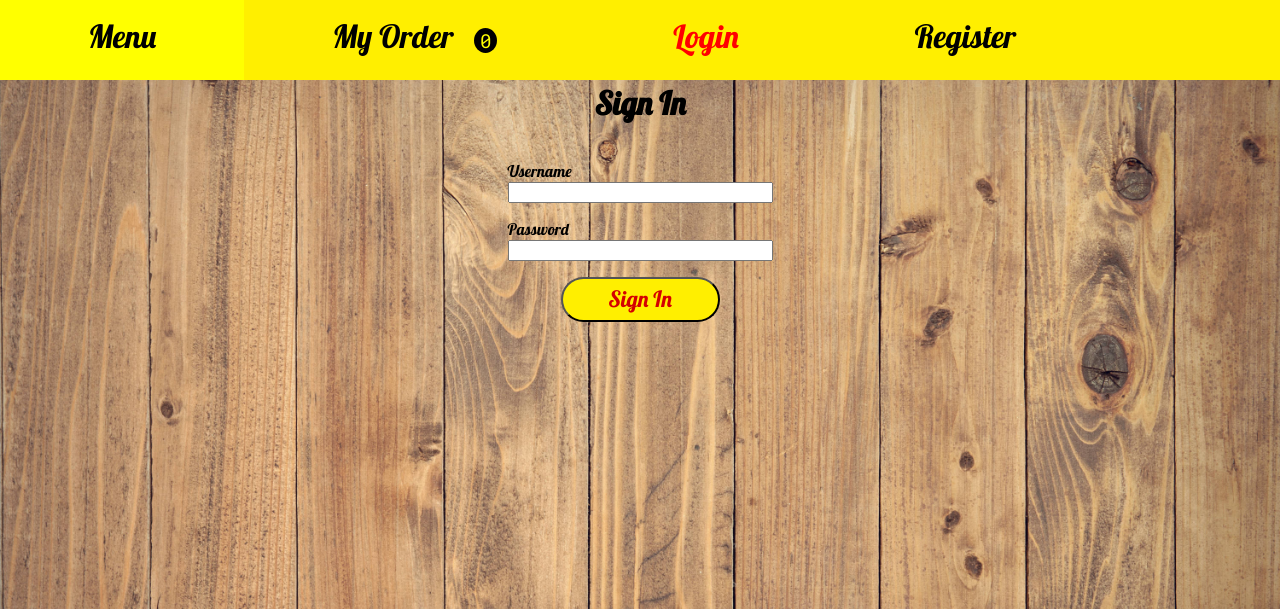
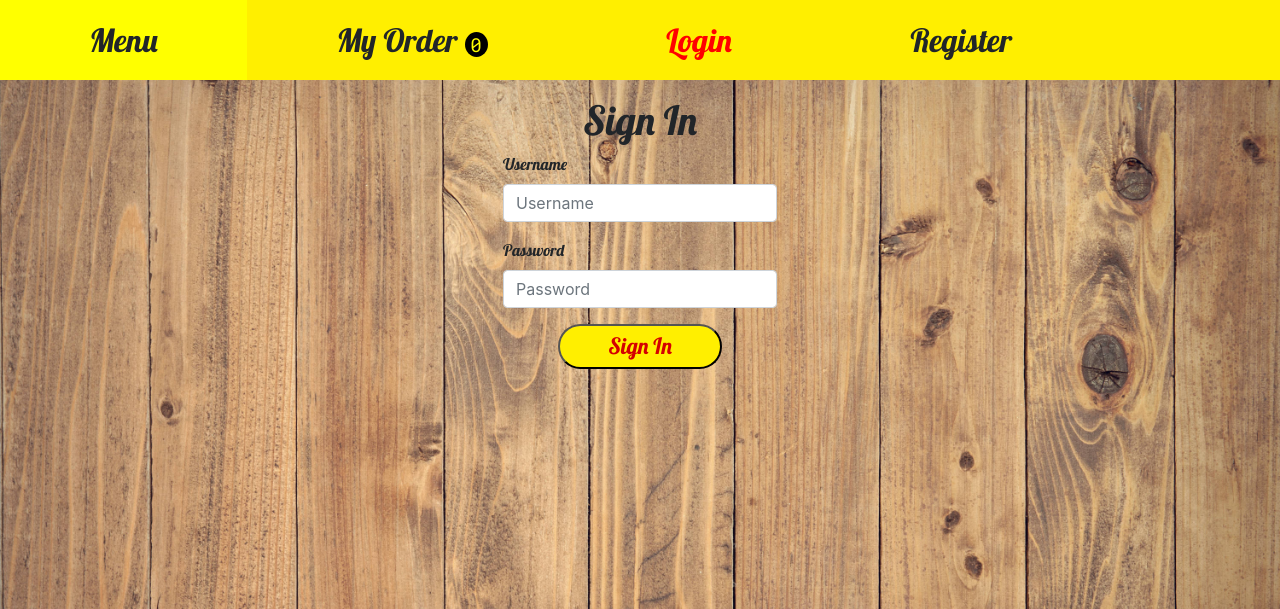
Before and after one commit to BBland1999/restauraunt, a Flask app: page /login in a window 1280 px wide. Shown: the top 609 px of the page. Run offline with Flask 2, Linux system fonts and the light colour scheme; some libraries are stand-ins or nearby versions.

Commit message:
Added BootStrap and mad the login page a BootStrap form

```diff
--- a/app/templates/base.html
+++ b/app/templates/base.html
@@ -8,9 +8,11 @@
     <link href="https://fonts.googleapis.com/css?family=Lobster" rel="stylesheet">
 
     <link href="https://fonts.googleapis.com/css?family=Roboto+Mono" rel="stylesheet">
+    <link href="https://stackpath.bootstrapcdn.com/bootstrap/4.3.1/css/bootstrap.min.css" rel="stylesheet" integrity="sha384-ggOyR0iXCbMQv3Xipma34MD+dH/1fQ784/j6cY/iJTQUOhcWr7x9JvoRxT2MZw1T" crossorigin="anonymous">
+
     <style>
 
-        p, h1, h2, h3, h4, button, a, pre {
+        p, h1, h2, h3, h4, button, a, pre, label {
 	        font-family: 'Lobster', cursive;
         }
         .nav{
@@ -247,6 +249,9 @@
 </head>
 <body>
     {% include 'navbar.html' %}
+    <br>
     <div id="content">{% block content %}{% endblock %}</div>
+    <script src="https://cdnjs.cloudflare.com/ajax/libs/popper.js/1.14.7/umd/popper.min.js" integrity="sha384-UO2eT0CpHqdSJQ6hJty5KVphtPhzWj9WO1clHTMGa3JDZwrnQq4sF86dIHNDz0W1" crossorigin="anonymous"></script>
+    <script src="https://stackpath.bootstrapcdn.com/bootstrap/4.3.1/js/bootstrap.min.js" integrity="sha384-JjSmVgyd0p3pXB1rRibZUAYoIIy6OrQ6VrjIEaFf/nJGzIxFDsf4x0xIM+B07jRM" crossorigin="anonymous"></script>
 </body>
 </html>
--- a/app/templates/login.html
+++ b/app/templates/login.html
@@ -10,7 +10,7 @@
 {% block content %}
     <h1>Sign In</h1>
     <div class="formDiv">
-        <form action="" method="post" novalidate>
+        <!--<form action="" method="post" novalidate>
             {{ form.hidden_tag() }}
             <p>
                 {{ form.username.label }}<br>
@@ -21,6 +21,21 @@
                 {{ form.password(size=30) }}
             </p>
             <p id="submitButton">{{ form.submit() }}</p>
+        </form>-->
+
+        <form action="" method="post" novalidate>
+            {{ form.hidden_tag() }}
+            <div class="form-group">
+                {{ form.username.label }}
+                <input type="text" class="form-control" id="username" name="username" placeholder="Username">
+            </div>
+            <div class="form-group">
+                {{ form.password.label }}
+                <input type="password" class="form-control" id="password" name="password" placeholder="Password">
+            </div>
+            <div class="form-group">
+                <p id="submitButton">{{ form.submit() }}</p>
+            </div>
         </form>
     </div>
 {% endblock %}
--- a/app/templates/navbar.html
+++ b/app/templates/navbar.html
@@ -4,7 +4,7 @@
 	</div>
 	<div class='nav' id='order'>
 
-		<pre class='navText'>My Order   <span id="orderCounter" style="color: yellow; font-size: .6em; background-color: black; padding-left:.3em; padding-right: .3em;border-radius:50%; font-family: 'Roboto Mono', monospace;"></span></pre>
+		<p class='navText'>My Order   <span id="orderCounter" style="color: yellow; font-size: .6em; background-color: black; padding-left:.3em; padding-right: .3em;border-radius:50%; font-family: 'Roboto Mono', monospace;"></span></p>
 
 	</div>
 	<div class='nav' id='login'>
```
